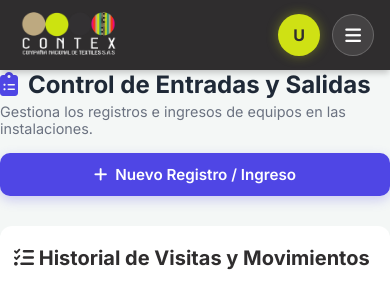
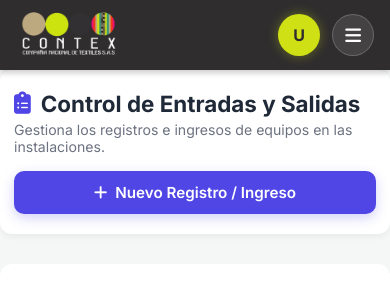
Before and after one commit to Jcvo2029/contorol-de-ingreso, a Next.js app: page /dashboard/registros in a window 390 px wide. Shown: the top 284 px of the page. Built offline with nearby package versions, Linux system fonts and the light colour scheme; no server answers; the database is empty; sample sign-in values are in the browser's storage.

Commit message:
fix(layout): add header card padding and fix main-content margins for desktop and mobile

```diff
--- a/src/app/dashboard/registros/page.tsx
+++ b/src/app/dashboard/registros/page.tsx
@@ -623,13 +623,13 @@ export default function RegistrosPage() {
       )}
 
       {/* Action Header & Collapsible Form */}
-      <div style={{ display: 'flex', justifyContent: 'space-between', alignItems: 'center', flexWrap: 'wrap', gap: '16px' }}>
+      <div className="registros-header-card">
         <div>
-          <h2 style={{ margin: 0, fontSize: '1.5rem', color: '#1f2937' }}>
-            <i className="fa-solid fa-clipboard-list" style={{ color: '#4f46e5', marginRight: '10px' }}></i>
+          <h2 style={{ margin: 0, fontSize: '1.4rem', color: '#1f2937', display: 'flex', alignItems: 'center', gap: '10px' }}>
+            <i className="fa-solid fa-clipboard-list" style={{ color: '#4f46e5' }}></i>
             Control de Entradas y Salidas
           </h2>
-          <p style={{ margin: '4px 0 0 0', color: '#6b7280', fontSize: '0.9rem' }}>
+          <p style={{ margin: '4px 0 0 0', color: '#6b7280', fontSize: '0.88rem' }}>
             Gestiona los registros e ingresos de equipos en las instalaciones.
           </p>
         </div>
--- a/src/app/dashboard/registros/registros.css
+++ b/src/app/dashboard/registros/registros.css
@@ -346,12 +346,20 @@
   color: #4b5563;
 }
 
-.checkout-info-row strong {
-  color: #1f2937;
+.registros-header-card {
+  background: white;
+  border-radius: 16px;
+  padding: 24px 32px;
+  box-shadow: 0 4px 6px -1px rgba(0, 0, 0, 0.05);
+  display: flex;
+  justify-content: space-between;
+  align-items: center;
+  gap: 16px;
+  flex-wrap: wrap;
 }
 
 @media (max-width: 768px) {
-  .registry-form-card, .registry-list-card {
+  .registros-header-card, .registry-form-card, .registry-list-card {
     padding: 20px 14px;
     border-radius: 12px;
   }
--- a/src/app/globals.css
+++ b/src/app/globals.css
@@ -583,6 +583,13 @@ body {
 }
 
 
+/* Main Content Layout */
+.main-content {
+    padding: 32px 24px;
+    max-width: 1200px;
+    margin: 0 auto;
+}
+
 /* Responsive Desktop vs Mobile layout */
 @media (min-width: 769px) {
     .navbar {
@@ -658,17 +665,11 @@ body {
         text-align: left;
     }
     .main-content {
-        padding: 16px 12px;
+        padding: 20px 16px;
     }
 }
 
 /* Main Content Area */
-.main-content {
-    padding: 32px 24px;
-    max-width: 1200px;
-    margin: 0 auto;
-}
-
 .welcome-card {
     background: var(--white);
     border-radius: 16px;
```
